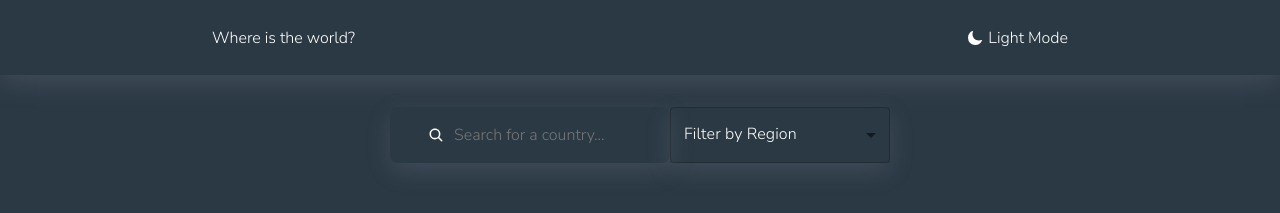
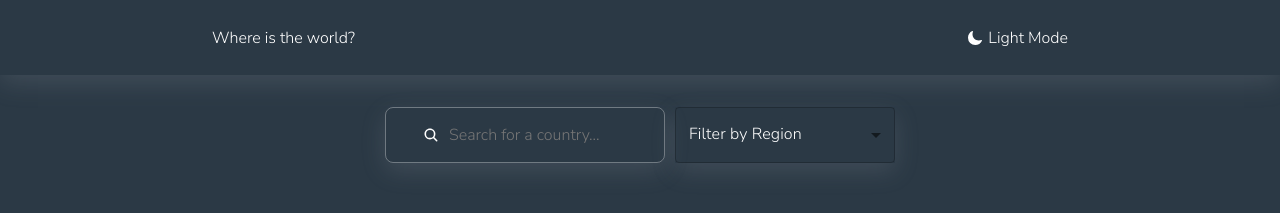
Before and after one commit to NikitOS-1/countries, a React (Create React App) app: page / in a window 1280 px wide. In both pictures the pointer is over the element 530 px from the left and 135 px from the top of the page. Shown: the top 213 px of the page. Built offline with nearby package versions, Linux system fonts and the light colour scheme; no server answers.

Commit message:
add hover effect

```diff
--- a/src/components/CustomSelect/CustomSelect.jsx
+++ b/src/components/CustomSelect/CustomSelect.jsx
@@ -17,6 +17,7 @@ export default function BasicSelect({ region, setRegion }) {
         color: "inherit",
         fontFamily: "inherit",
         boxShadow: "rgba(149, 157, 165, 0.2) 0px 8px 24px",
+        border: "none",
       }}>
       <FormControl fullWidth>
         <InputLabel
--- a/src/components/Search/Search.module.scss
+++ b/src/components/Search/Search.module.scss
@@ -11,6 +11,11 @@
     padding: 1rem 2rem;
     background-color: inherit;
     box-shadow: $shadow-light;
+    margin-right: 10px;
+
+    &:hover {
+        border: 1px solid rgba(255, 255, 255, 0.324);
+    }
 
     input {
         margin-left: 10px;
```
